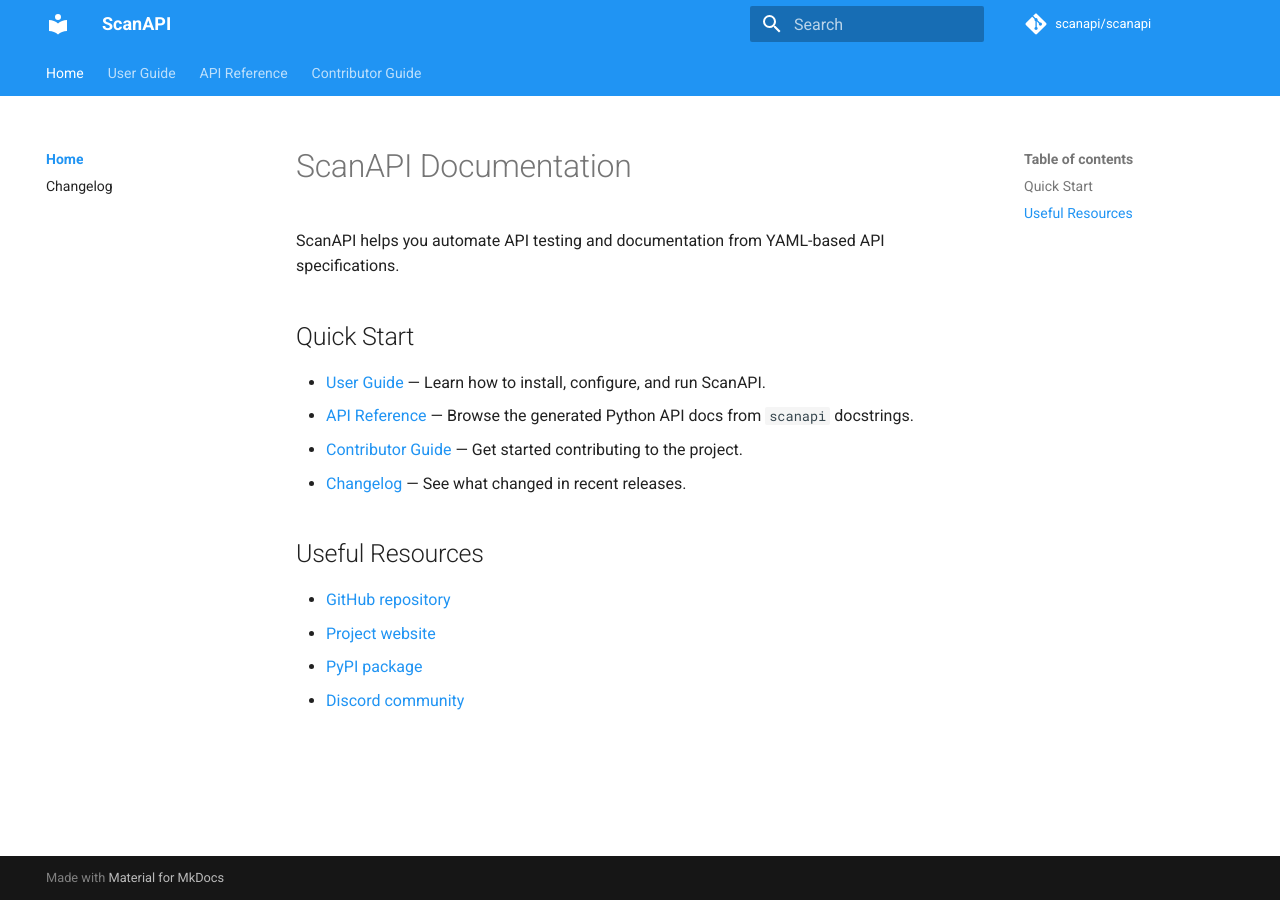
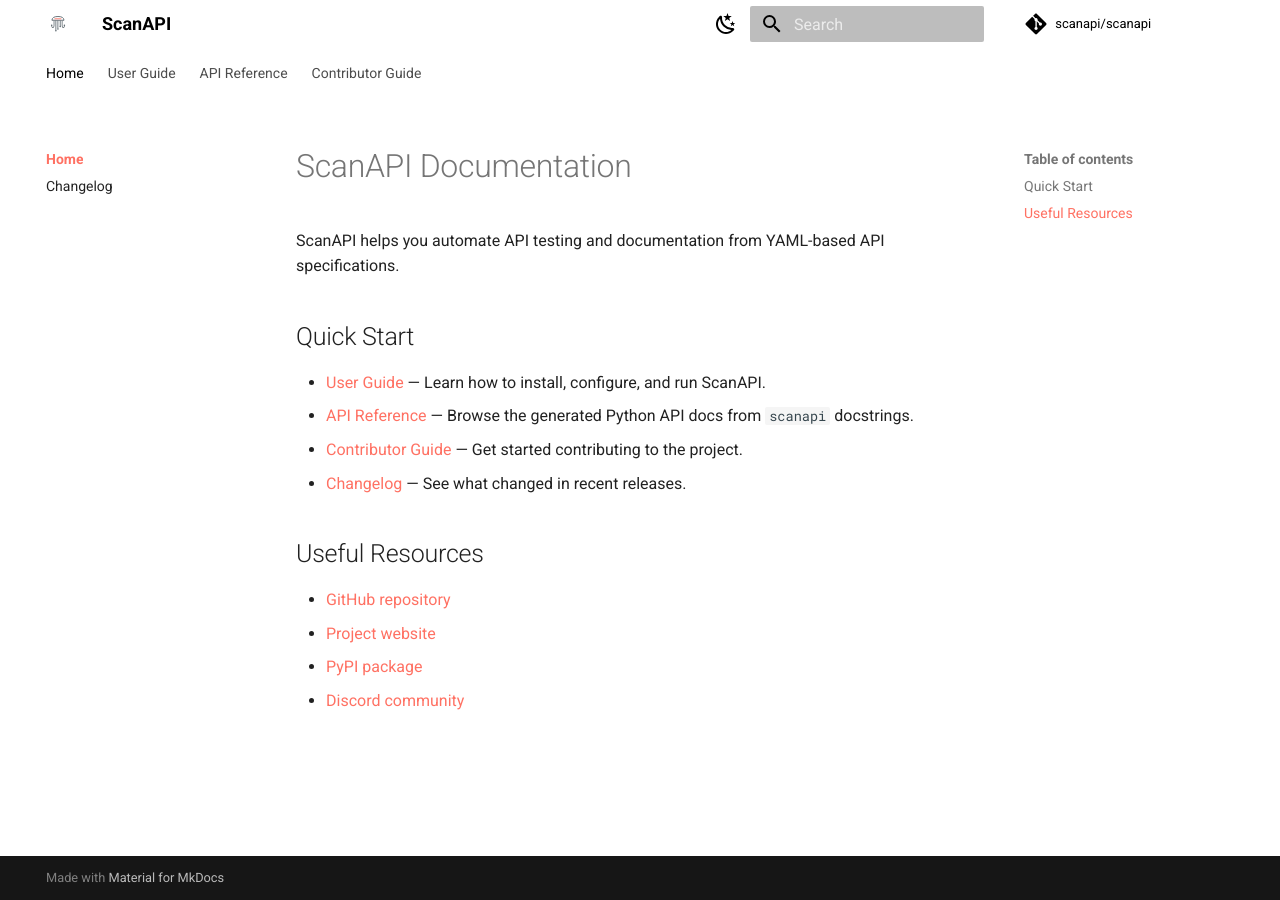
Before and after one commit to scanapi/scanapi, an MkDocs documentation site: the page built from docs/index.md, in a window 1280 px wide. Built offline with MkDocs 1.6.1 and Material for MkDocs 9.7.7, drawn with Linux system fonts in a browser that asks for light colours; comment, search, counter and statistics services are not loaded.

Commit message:
docs: apply ScanAPI branding to MkDocs (#963)

```diff
--- /dev/null
+++ b/docs/stylesheets/extra.css
@@ -0,0 +1,34 @@
+:root {
+  --scanapi-black: #000000;
+  --scanapi-coral: #ff7163;
+  --scanapi-white: #ffffff;
+}
+
+[data-md-color-scheme="default"] {
+  --md-primary-fg-color: var(--scanapi-white);
+  --md-primary-bg-color: var(--scanapi-black);
+  --md-accent-fg-color: var(--scanapi-coral);
+  --md-typeset-a-color: var(--scanapi-coral);
+}
+
+[data-md-color-scheme="slate"] {
+  --md-primary-fg-color: var(--scanapi-black);
+  --md-primary-bg-color: var(--scanapi-white);
+  --md-accent-fg-color: var(--scanapi-coral);
+  --md-default-bg-color: var(--scanapi-black);
+  --md-typeset-a-color: var(--scanapi-coral);
+}
+
+.md-button,
+.md-button--primary {
+  border-color: var(--scanapi-coral);
+}
+
+.md-button--primary {
+  background-color: var(--scanapi-coral);
+  color: var(--scanapi-black);
+}
+
+[data-md-color-scheme="slate"] .md-logo img {
+  content: url("../assets/images/scanapi-icon-dark.svg");
+}
--- a/mkdocs.yml
+++ b/mkdocs.yml
@@ -53,13 +53,21 @@
   - autorefs
 theme:
   name: material
+  logo: assets/images/scanapi-icon.svg
+  favicon: assets/images/scanapi-icon.svg
   palette:
     - scheme: default
-      primary: blue
-      accent: blue
+      primary: custom
+      accent: custom
+      toggle:
+        icon: material/weather-night
+        name: Switch to dark mode
     - scheme: slate
-      primary: blue
-      accent: blue
+      primary: custom
+      accent: custom
+      toggle:
+        icon: material/weather-sunny
+        name: Switch to light mode
   features:
     - navigation.expand
     - navigation.indexes
@@ -70,6 +78,9 @@
     - search.suggest
     - search.highlight
 
+extra_css:
+  - stylesheets/extra.css
+
 markdown_extensions:
   - pymdownx.superfences
   - pymdownx.tabbed:
```
Also changed, not shown: docs/assets/images/scanapi-icon-dark.svg (added), docs/assets/images/scanapi-icon.svg (added).
